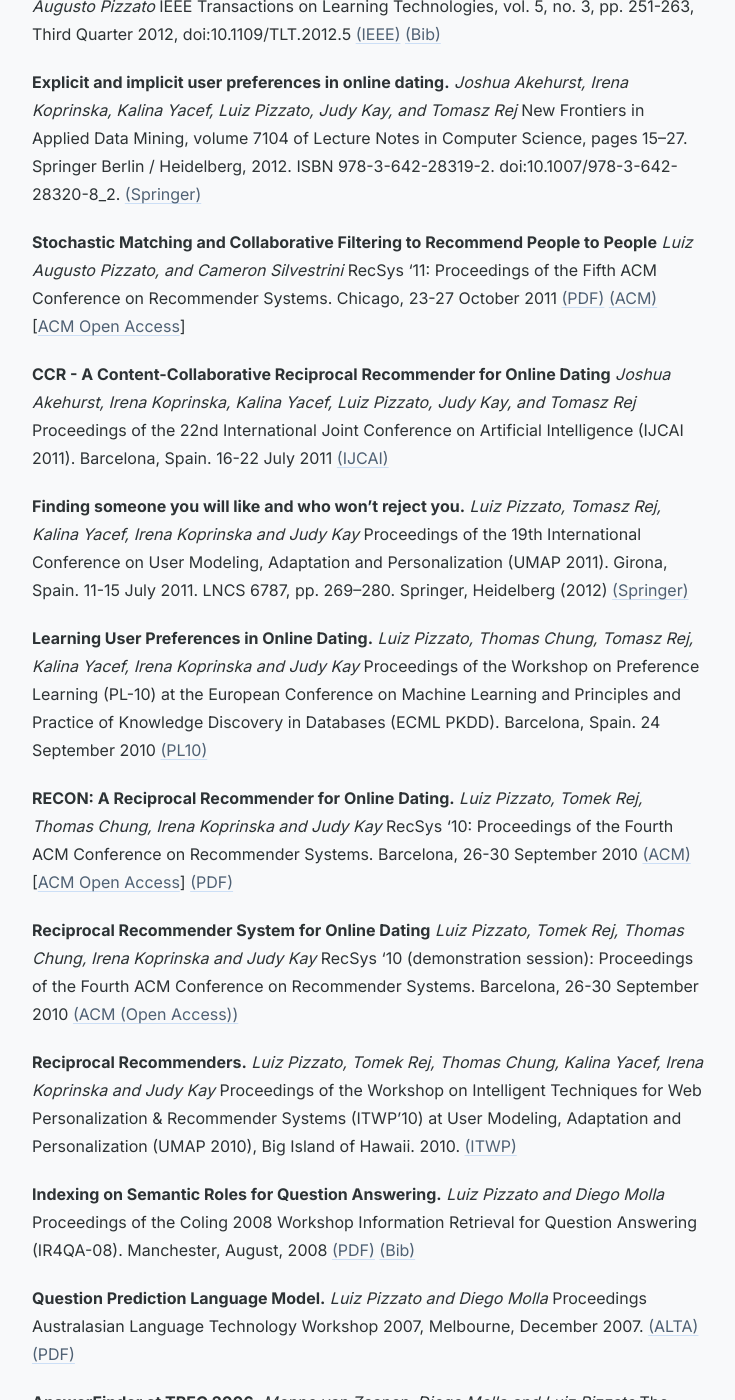
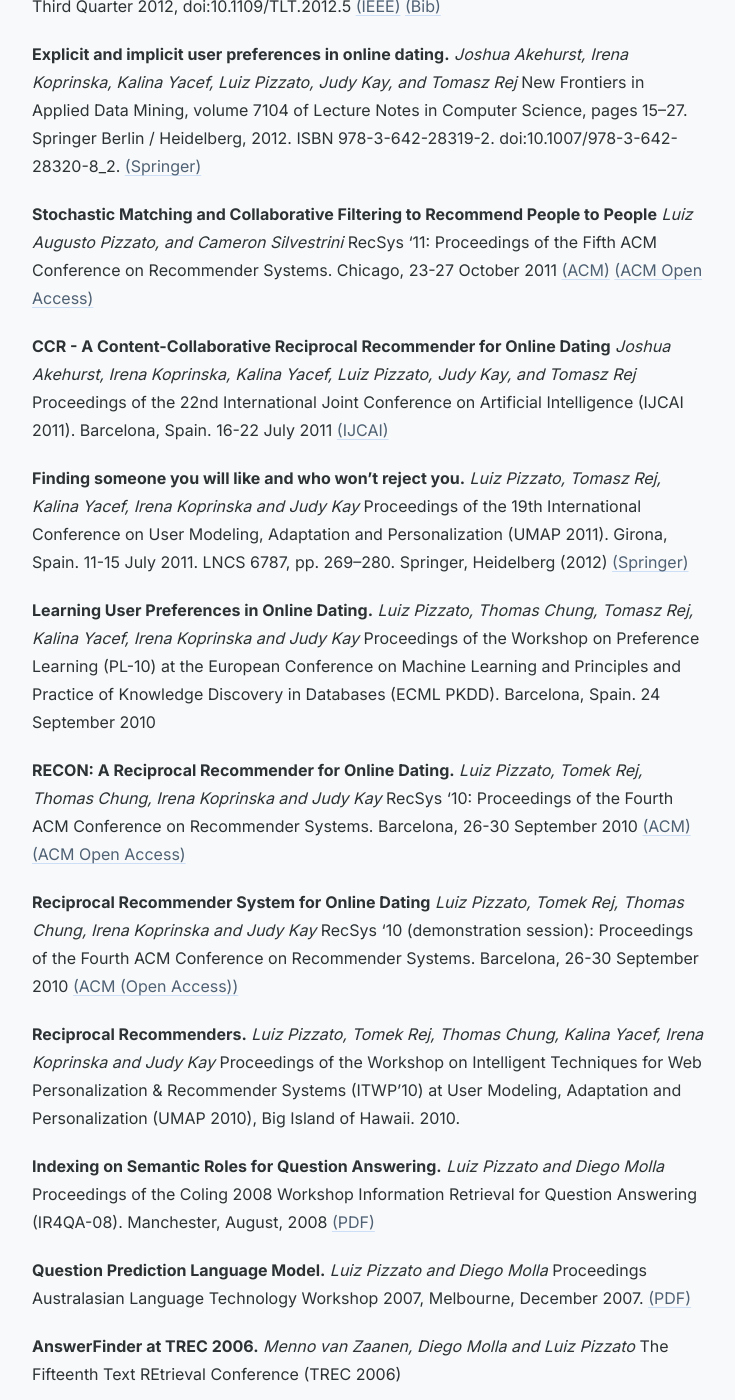
Before and after one commit to pizzato/pizzato.github.io, a Jekyll site: the page built from publications/index.markdown, in a window 1280 px wide and 1400 px high, scrolled down 4624 px. Shown: the whole window, without its empty margins (272-1007 px from the left). Built offline with Jekyll 4.4.1, drawn with Linux system fonts in a browser that asks for light colours; some of the changed text lies outside the part shown.

Commit message:
fix: strip trailing quotes from stream titles; fix broken publication links
Stream:
- Strip trailing " from 27 LinkedIn post titles (LinkedIn export artifact)
- Rebuild stream.json

Publications:
- Fix Best Paper Award URL (drop www. from um.org)
- Replace broken USPTO PDF viewer with Google Patents link
- Remove trailing # from RecSys 2023 ACM proceedings URL
- Fix arXiv PDF link for Reciprocal Recommenders survey (v2)
- Remove dead old ACM authorize?N links (use doi.org instead)
- Remove dead Sydney university PDF links (COMMPER2012, ALTA2009)
- Remove dead ALTA 2009 PDF link (keep HTML and Bib)
- Remove dead PL-10 and ITWP2010 PDF links (dead hosts)
- Fix old aclweb.org bib URL; remove unfound ACL bib link
- Remove broken ALTA 2007 PDF link (keep ACL Anthology PDF)

Co-Authored-By: Claude Sonnet 4.5 <noreply@anthropic.com>

```diff
--- a/publications/index.markdown
+++ b/publications/index.markdown
@@ -60,13 +60,12 @@ United States Patent No 10,721,217. 21 July 2020
 **RecSys '23: Proceedings of the 17th ACM Conference on Recommender Systems**
 Editors: _Jie Zhang, Li Chen, Shlomo Berkovsky, Min Zhang, Tommaso di Noia, Justin Basilico, Luiz Pizzato, Yang Song_
 Singapore, September 18-22, 2023. ISBN: 979-8-4007-0241-9
-[(ACM)](https://dl.acm.org/doi/proceedings/10.1145/3604915#)
+[(ACM)](https://dl.acm.org/doi/proceedings/10.1145/3604915)
 
 
 **Proceedings of the Second Workshop on Community Mining and People Recommenders**
 Edited by: _Jaakko Hollmén, Panagiotis Papapetrou and Luiz Augusto Pizzato_
 ECML/PKDD 2012, Bristol, UK, September 28, 2012
-[(PDF)](http://sydney.edu.au/engineering/it/~pizzato/publications/pdf/COMMPER2012.pdf)
 
 
 
@@ -90,7 +89,7 @@ IEEE ICDM 2011, Vancouver, Canada, 2011
 **Proceedings of the Australasian Language Technology Association Workshop 2009**
 Edited by: _Luiz Pizzato and Rolf Schwitter_
 Sydney, Australia, 2009
-[(PDF)](http://sydney.edu.au/engineering/it/~pizzato/publications/pdf/ALTA2009.pdf) [(ALTA)](http://www.alta.asn.au/events/alta2009/ALTA2009.pdf) [(HTML)](http://www.alta.asn.au/events/alta2009/alta-2009-proceedings.html) [(Bib)](http://www.alta.asn.au/events/alta2009/bib/ALTA2009_FrontMatter.bib)
+[(HTML)](http://www.alta.asn.au/events/alta2009/alta-2009-proceedings.html) [(Bib)](http://www.alta.asn.au/events/alta2009/bib/ALTA2009_FrontMatter.bib)
 
 
 
@@ -105,7 +104,7 @@ Sydney, Australia, 2009
 _Arshnoor Kaur, Amanda Aird, Harris Borman, Andrea Nicastro, Anna Leontjeva, Luiz Pizzato, and Dan Jermyn_
 Proceedings of the 33rd ACM Conference on User Modeling, Adaptation and Personalization (UMAP ‘25).
 Association for Computing Machinery, New York, NY, USA, 185–193.
-[(ACM)](https://doi.org/10.1145/3699682.3728339) 🏆 [Best Paper Award](https://www.um.org/awards/best-paper-awards)
+[(ACM)](https://doi.org/10.1145/3699682.3728339) 🏆 [Best Paper Award](https://um.org/awards/best-paper-awards)
 
 
 **FeatureCuts: Feature Selection for Large Data by Optimizing the Cutoff**
@@ -213,7 +212,7 @@ New Frontiers in Applied Data Mining, volume 7104 of Lecture Notes in Computer S
 **Stochastic Matching and Collaborative Filtering to Recommend People to People**
 _Luiz Augusto Pizzato, and Cameron Silvestrini_
 RecSys '11: Proceedings of the Fifth ACM Conference on Recommender Systems. Chicago, 23-27 October 2011
-[(PDF)](http://dl.acm.org/authorize?62534) [(ACM)](http://doi.acm.org/10.1145/2043932.2043998) \[[ACM Open Access](https://dl.acm.org/doi/10.1145/2043932.2043998?cid=81444607788)\]
+[(ACM)](https://doi.org/10.1145/2043932.2043998) [(ACM Open Access)](https://dl.acm.org/doi/10.1145/2043932.2043998?cid=81444607788)
 
 
 
@@ -237,7 +236,7 @@ Proceedings of the 19th International Conference on User Modeling, Adaptation an
 **Learning User Preferences in Online Dating.**
 _Luiz Pizzato, Thomas Chung, Tomasz Rej, Kalina Yacef, Irena Koprinska and Judy Kay_
 Proceedings of the Workshop on Preference Learning (PL-10) at the European Conference on Machine Learning and Principles and Practice of Knowledge Discovery in Databases (ECML PKDD). Barcelona, Spain. 24 September 2010
-[(PL10)](http://www.ke.tu-darmstadt.de/events/PL-10/papers/8-Pizzato.pdf)
+
 
 
 
@@ -245,7 +244,7 @@ Proceedings of the Workshop on Preference Learning (PL-10) at the European Confe
 **RECON: A Reciprocal Recommender for Online Dating.**
 _Luiz Pizzato, Tomek Rej, Thomas Chung, Irena Koprinska and Judy Kay_
 RecSys '10: Proceedings of the Fourth ACM Conference on Recommender Systems. Barcelona, 26-30 September 2010
-[(ACM)](http://doi.acm.org/10.1145/1864708.1864747) \[[ACM Open Access](https://dl.acm.org/doi/10.1145/1864708.1864747?cid=81444607788)\] [(PDF)](http://dl.acm.org/authorize?N82406)
+[(ACM)](https://doi.org/10.1145/1864708.1864747) [(ACM Open Access)](https://dl.acm.org/doi/10.1145/1864708.1864747?cid=81444607788)
 
 
 
@@ -261,7 +260,7 @@ RecSys '10 (demonstration session): Proceedings of the Fourth ACM Conference on
 **Reciprocal Recommenders.**
 _Luiz Pizzato, Tomek Rej, Thomas Chung, Kalina Yacef, Irena Koprinska and Judy Kay_
 Proceedings of the Workshop on Intelligent Techniques for Web Personalization & Recommender Systems (ITWP'10) at User Modeling, Adaptation and Personalization (UMAP 2010), Big Island of Hawaii. 2010.
-[(ITWP)](http://ls13-www.cs.uni-dortmund.de/homepage/ITWP2010/papers/ReciprocalRecommender.pdf)
+
 
 
 
@@ -269,7 +268,7 @@ Proceedings of the Workshop on Intelligent Techniques for Web Personalization &
 **Indexing on Semantic Roles for Question Answering.**
 _Luiz Pizzato and Diego Molla_
 Proceedings of the Coling 2008 Workshop Information Retrieval for Question Answering (IR4QA-08). Manchester, August, 2008
-[(PDF)](https://aclanthology.org/W08-0705.pdf) [(Bib)](http://www.aclweb.org/anthology-new/W/W08/W08-1810.bib)
+[(PDF)](https://aclanthology.org/W08-0705.pdf)
 
 
 
@@ -277,7 +276,7 @@ Proceedings of the Coling 2008 Workshop Information Retrieval for Question Answe
 **Question Prediction Language Model.**
 _Luiz Pizzato and Diego Molla_
 Proceedings Australasian Language Technology Workshop 2007, Melbourne, December 2007.
-[(ALTA)](http://www.alta.asn.au/events/altw2007/cdrom/pdf/ALTA2007_14.pdf) [(PDF)](https://aclanthology.org/U07-1016.pdf)
+[(PDF)](https://aclanthology.org/U07-1016.pdf)
 
 
 
@@ -405,7 +404,7 @@ arXiv e-prints. March 2023. [[PDF](https://arxiv.org/pdf/2303.08016)] [arXiv](ht
 
 **Reciprocal Recommender Systems: Analysis of State-of-Art Literature, Challenges and Opportunities towards Social Recommendation**
 _Ivan Palomares and Carlos Porcel and Luiz Pizzato and Ido Guy and Enrique Herrera-Viedma_
-arXiv e-prints. Jul 2020. [[PDF](https://arxiv.org/pdf/2007.16120)] [arXiv](https://arxiv.org/abs/2007.16120)
+arXiv e-prints. Jul 2020. [[PDF](https://arxiv.org/pdf/2007.16120v2)] [arXiv](https://arxiv.org/abs/2007.16120)
 
 
 **Beyond Personalization: Research Directions in Multistakeholder Recommendation.**
```
Also changed, not shown: other parts of publications/index.markdown (+2 -2 lines), _data/stream.json (+31 -47 lines), _data/stream_manual.yml (+26 -27 lines).
